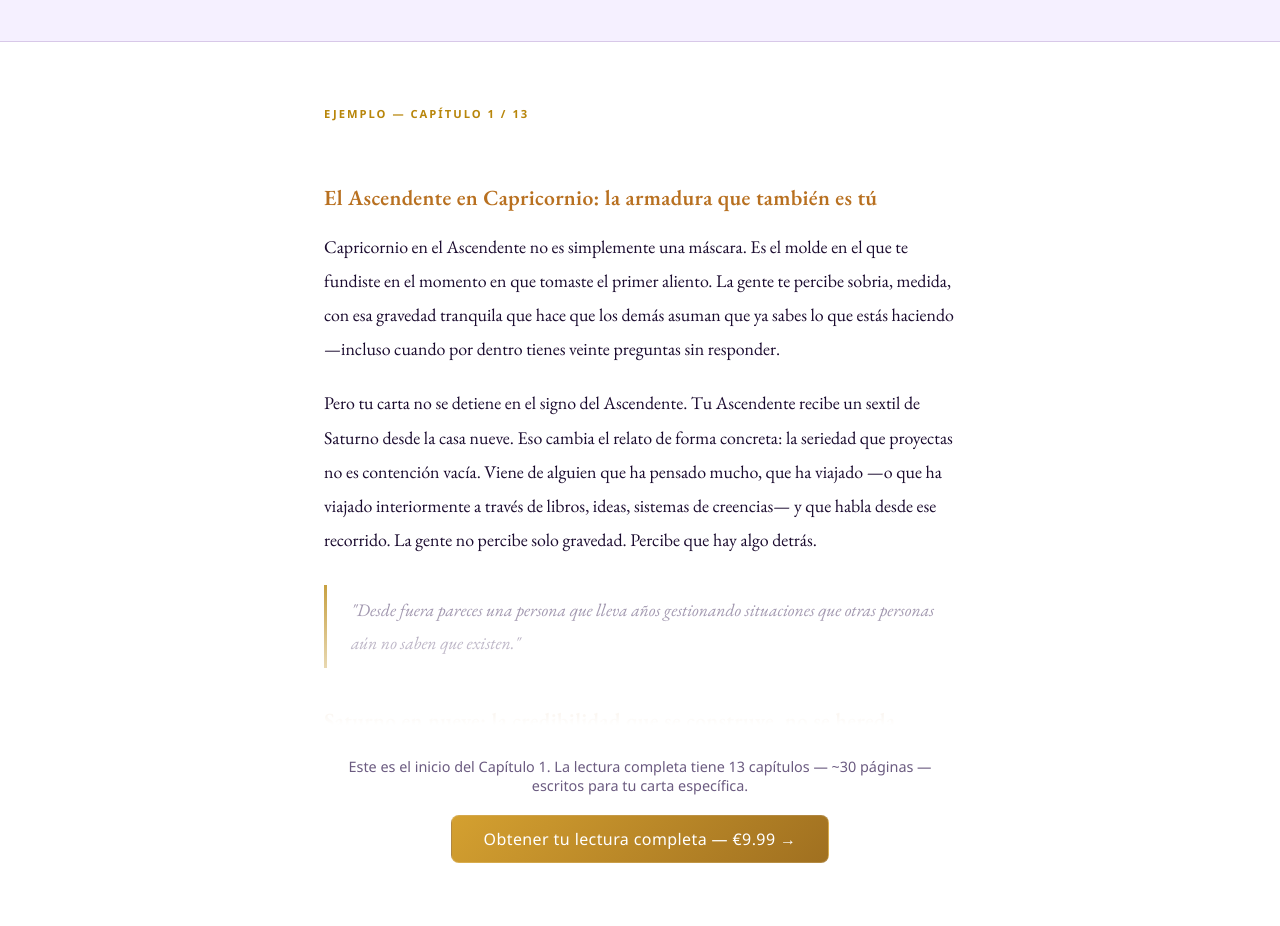
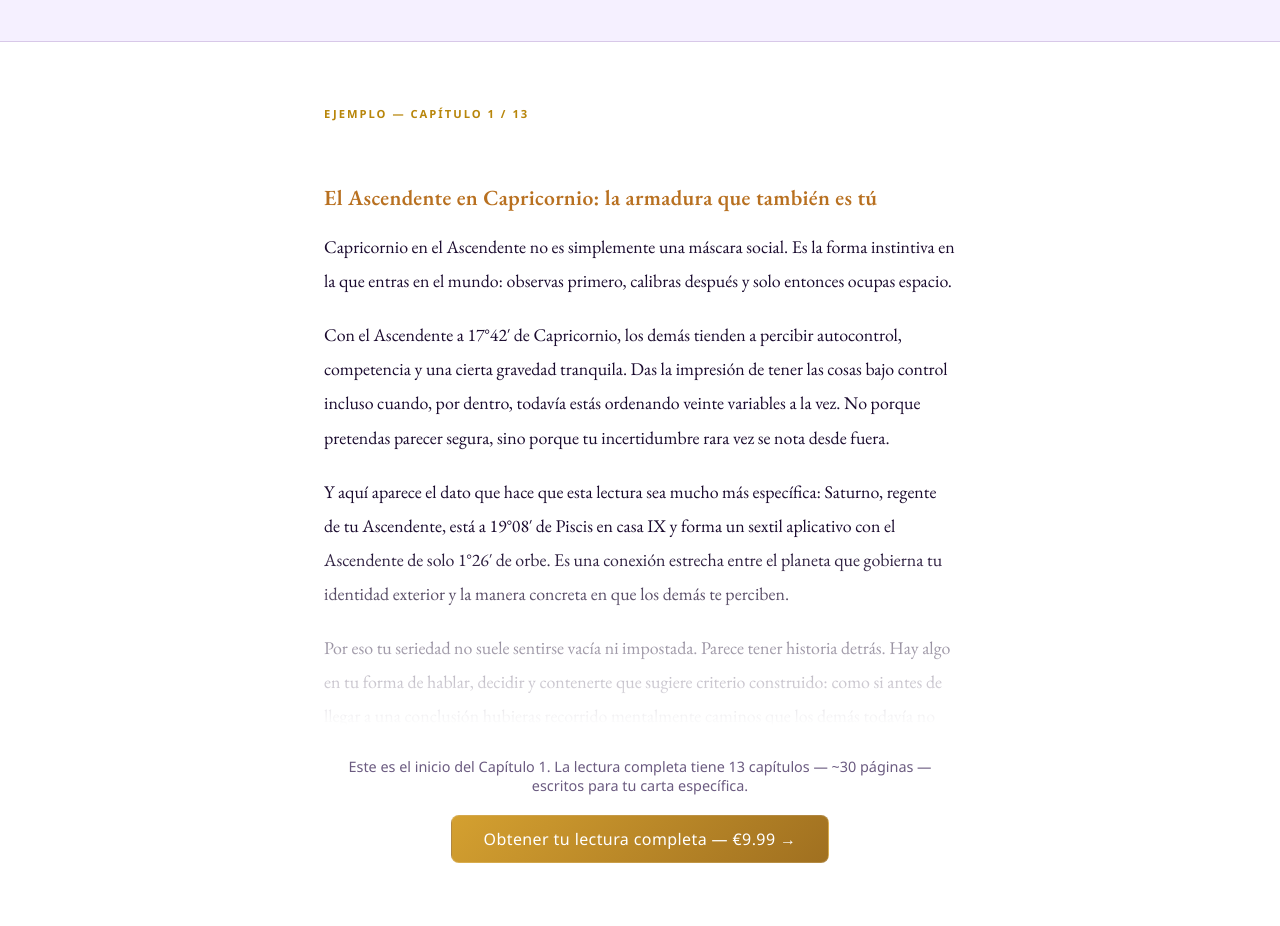
Before and after one commit to llforeman/astronode, a Flask app: page / in a window 1280 px wide. Shown: the part 798-1724 px from the top of the page. Run offline with Flask 3, Linux system fonts and the light colour scheme; parts of the project's set-up code (start-up, migrations or seed data) failed here and were passed over.

Commit message:
content: update sample chapter with degree-specific reading
Replace generic sample prose with a version that shows exact degrees
(ASC 17°42′ Cap, Saturn 19°08′ Pis, 1°26′ orb sextil aplicativo) to
demonstrate how the product integrates specific chart data rather than
archetype descriptions.

Co-Authored-By: Claude Sonnet 4.6 <noreply@anthropic.com>

```diff
--- a/templates/public/landing.html
+++ b/templates/public/landing.html
@@ -262,47 +262,35 @@
       <div class="prose">
         <h3>El Ascendente en Capricornio: la armadura que también es tú</h3>
         <p>
-          Capricornio en el Ascendente no es simplemente una máscara. Es el molde en el que
-          te fundiste en el momento en que tomaste el primer aliento. La gente te percibe
-          sobria, medida, con esa gravedad tranquila que hace que los demás asuman que ya sabes
-          lo que estás haciendo —incluso cuando por dentro tienes veinte preguntas sin responder.
+          Capricornio en el Ascendente no es simplemente una máscara social. Es la forma instintiva
+          en la que entras en el mundo: observas primero, calibras después y solo entonces ocupas espacio.
         </p>
         <p>
-          Pero tu carta no se detiene en el signo del Ascendente. Tu Ascendente recibe un
-          sextil de Saturno desde la casa nueve. Eso cambia el relato de forma concreta:
-          la seriedad que proyectas no es contención vacía. Viene de alguien que ha pensado
-          mucho, que ha viajado —o que ha viajado interiormente a través de libros, ideas,
-          sistemas de creencias— y que habla desde ese recorrido. La gente no percibe solo
-          gravedad. Percibe que hay algo detrás.
+          Con el Ascendente a 17°42′ de Capricornio, los demás tienden a percibir autocontrol,
+          competencia y una cierta gravedad tranquila. Das la impresión de tener las cosas bajo control
+          incluso cuando, por dentro, todavía estás ordenando veinte variables a la vez. No porque
+          pretendas parecer segura, sino porque tu incertidumbre rara vez se nota desde fuera.
+        </p>
+        <p>
+          Y aquí aparece el dato que hace que esta lectura sea mucho más específica: Saturno, regente
+          de tu Ascendente, está a 19°08′ de Piscis en casa IX y forma un sextil aplicativo con el
+          Ascendente de solo 1°26′ de orbe. Es una conexión estrecha entre el planeta que gobierna
+          tu identidad exterior y la manera concreta en que los demás te perciben.
+        </p>
+        <p>
+          Por eso tu seriedad no suele sentirse vacía ni impostada. Parece tener historia detrás.
+          Hay algo en tu forma de hablar, decidir y contenerte que sugiere criterio construido: como
+          si antes de llegar a una conclusión hubieras recorrido mentalmente caminos que los demás
+          todavía no han considerado.
+        </p>
+        <p>
+          Y eso genera una impresión muy particular: quizá no seas la persona que más se revela al
+          entrar en una habitación, pero sí una de las que hacen pensar que hay mucho más detrás
+          de lo que está mostrando.
         </p>
         <p class="pull-quote">
           "Desde fuera pareces una persona que lleva años gestionando situaciones que
           otras personas aún no saben que existen."
-        </p>
-        <h3>Saturno en nueve: la credibilidad que se construye, no se hereda</h3>
-        <p>
-          La casa nueve rige la expansión, la filosofía y lo que crees sobre el mundo.
-          Saturno ahí en sextil con tu Ascendente significa que tu forma de presentarte
-          al exterior está conectada directamente con tu sistema de creencias. No eres alguien
-          que separa lo que piensa de lo que proyecta. Quienes te conocen bien perciben
-          coherencia entre cómo te ves a ti mismo y cómo actúas. Eso es raro. Y es precisamente
-          lo que genera confianza duradera en lugar de admiración superficial.
-        </p>
-        <p>
-          El sextil hace la contención sostenible, no agotadora. No es que reprimas —es que
-          evalúas antes de abrir. Saturno en nueve te da criterio sobre a quién vale la pena
-          abrirte: quien habla desde la experiencia real, quien no confunde entusiasmo con
-          profundidad, quien comparte al menos un marco de referencia contigo.
-        </p>
-        <h3>La primera impresión: distancia aparente, lealtad real</h3>
-        <p>
-          El problema es que este filtro inicial puede leerse como distancia o incluso arrogancia.
-          La persona al otro lado no sabe que detrás de esa contención hay alguien que toma
-          los compromisos muy en serio precisamente porque no los da a la ligera. Una vez que
-          alguien ha cruzado ese umbral —una conversación honesta, un criterio compartido,
-          una crisis afrontada juntos— la lealtad que ofreces es de otro nivel. Pero hasta
-          entonces, la puerta está entreabierta, y es tu trabajo decidir si eso te sirve
-          o si hay algo que quieres cambiar conscientemente.
         </p>
       </div>
     </div>
```
